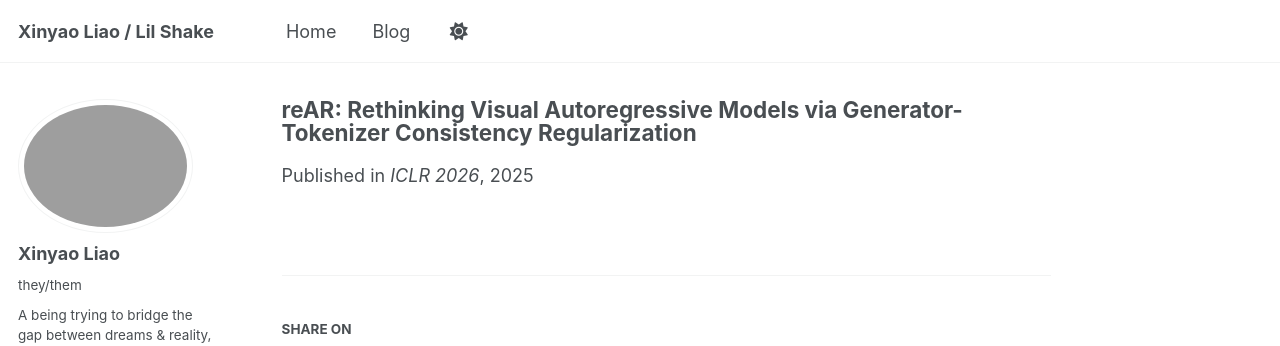
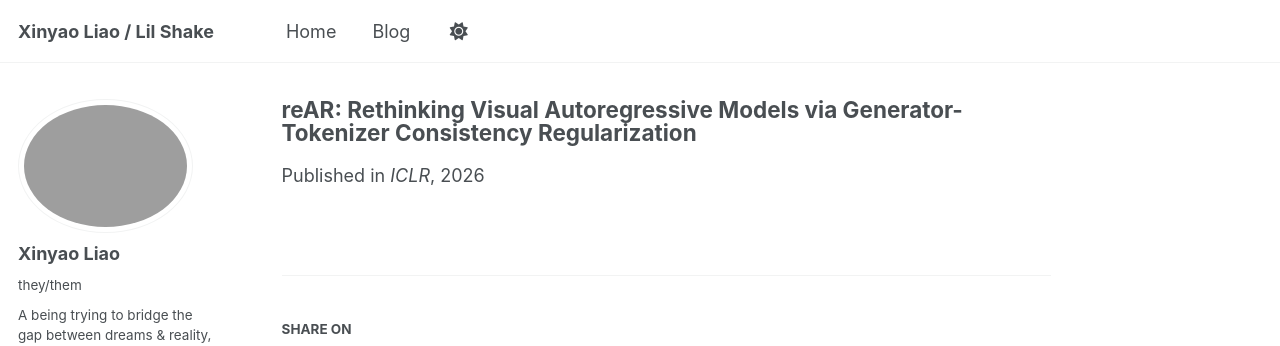
Before and after one commit to Lil-Shake/Lil-Shake.github.io, a Jekyll site: the page built from _publications/2025-10-01-rear.md, in a window 1280 px wide. Shown: the top 346 px of the page. Built offline with Jekyll 4.4.1, drawn with Linux system fonts in a browser that asks for light colours; some web fonts are replaced; a script bundle is joined from its source files by our own code; library files that are not in the unit come from our copies.

Commit message:
Update 2025-10-01-rear.md

```diff
--- a/_publications/2025-10-01-rear.md
+++ b/_publications/2025-10-01-rear.md
@@ -2,8 +2,8 @@
 title: "reAR: Rethinking Visual Autoregressive Models via Generator-Tokenizer Consistency Regularization"
 collection: publications
 permalink: /publication/rear
-date: 2025-10-01
-venue: "ICLR 2026"
+date: 2026-1-25
+venue: "ICLR"
 authors:
   - Qiyuan He
   - Yicong Li
```
